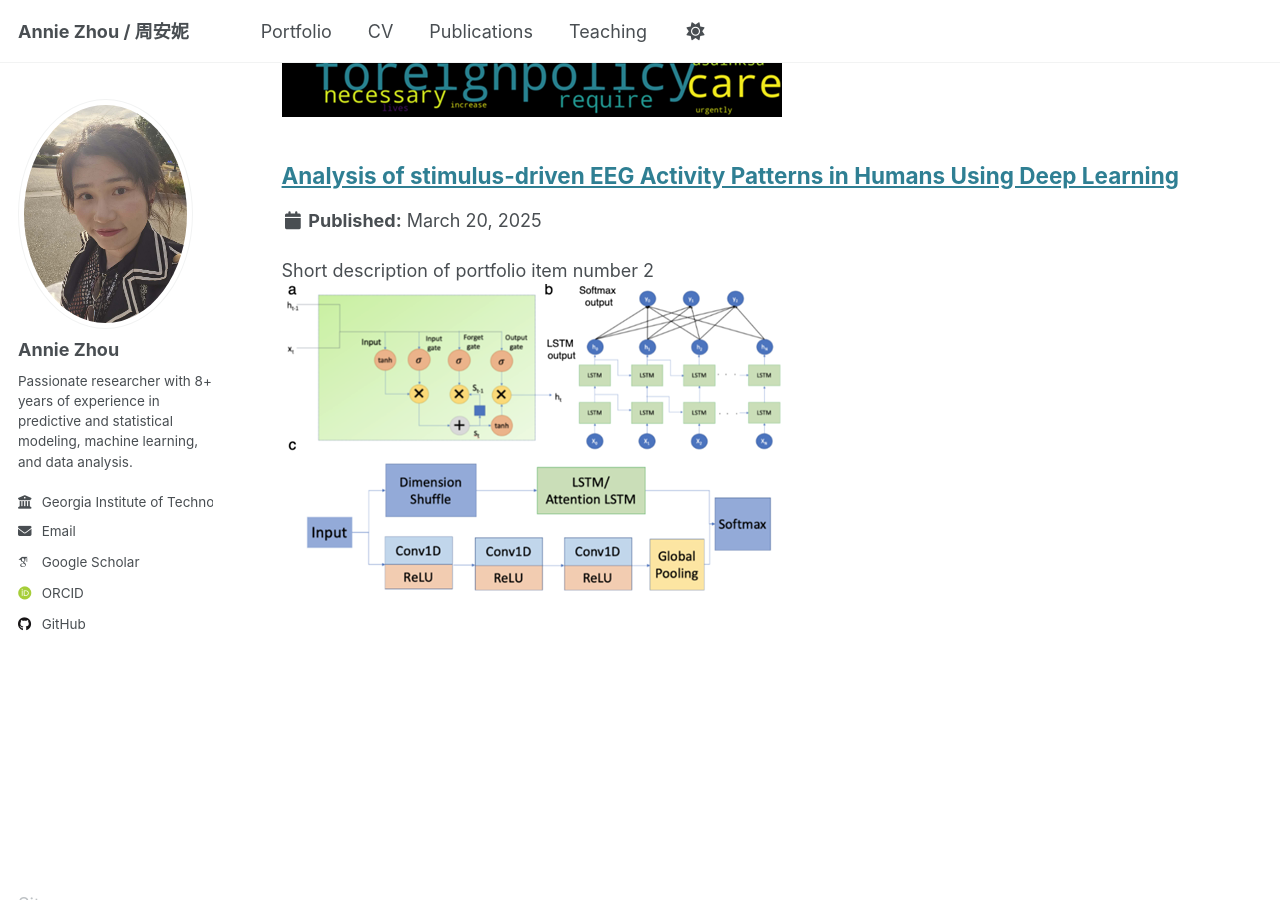
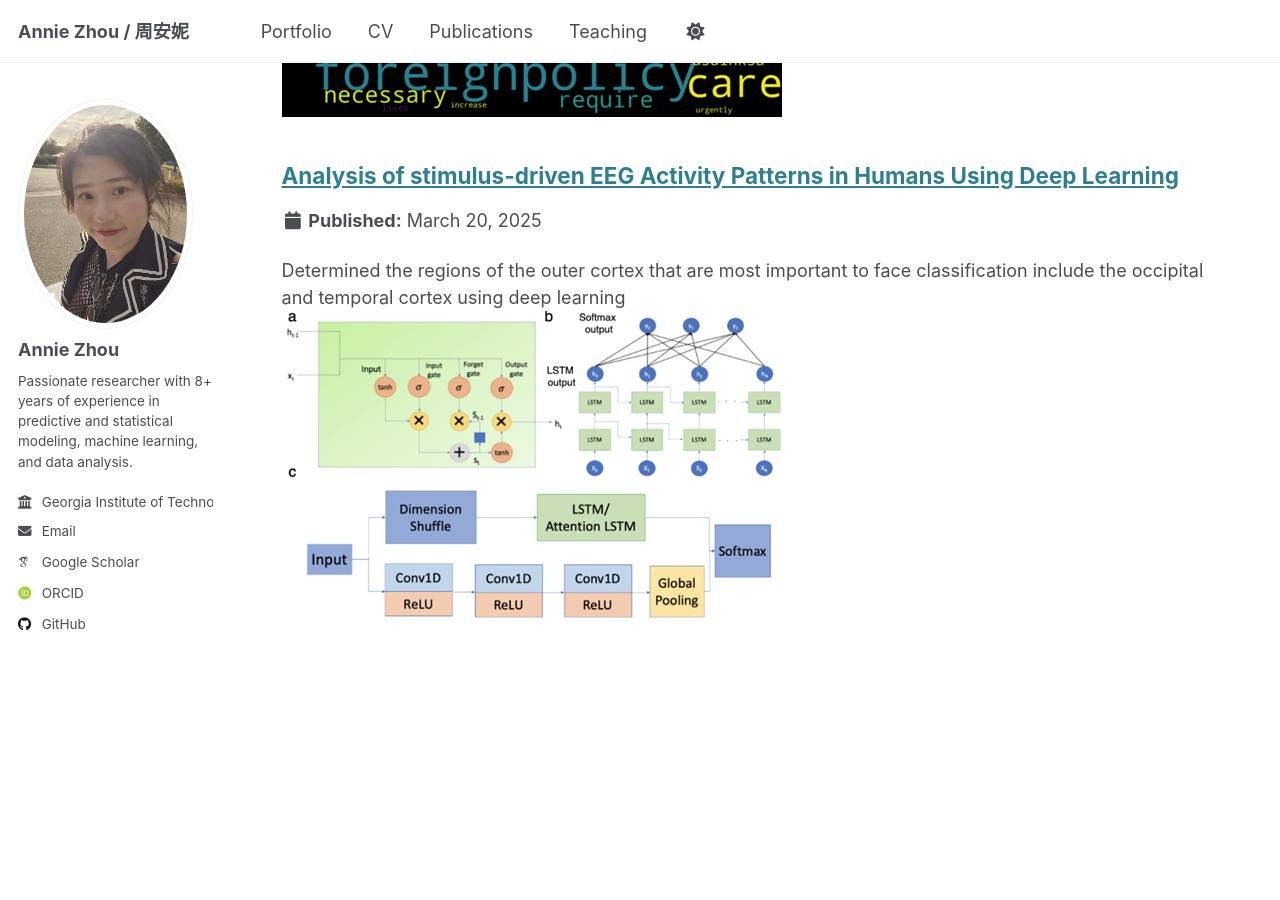
Before and after one commit to Annie983284450-1/Annie983284450-1.github.io, a Jekyll site: the page built from _pages/portfolio.html, in a window 1280 px wide and 900 px high, scrolled down 481 px. Built offline with Jekyll 4.4.1, drawn with Linux system fonts in a browser that asks for light colours; some web fonts are replaced.

Commit message:
Update portfolio-2.html

```diff
--- a/_portfolio/portfolio-2.html
+++ b/_portfolio/portfolio-2.html
@@ -1,6 +1,7 @@
 ---
 title: "Analysis of stimulus-driven EEG Activity Patterns in Humans Using Deep Learning"
-excerpt: "Short description of portfolio item number 2 <br/><img src='/images/ECG.png'>"
+excerpt: "Determined the regions of the outer cortex that are most important to
+face classification include the occipital and temporal cortex using deep learning<br/><img src='/images/ECG.png'>"
 collection: portfolio
 ---
 
```
